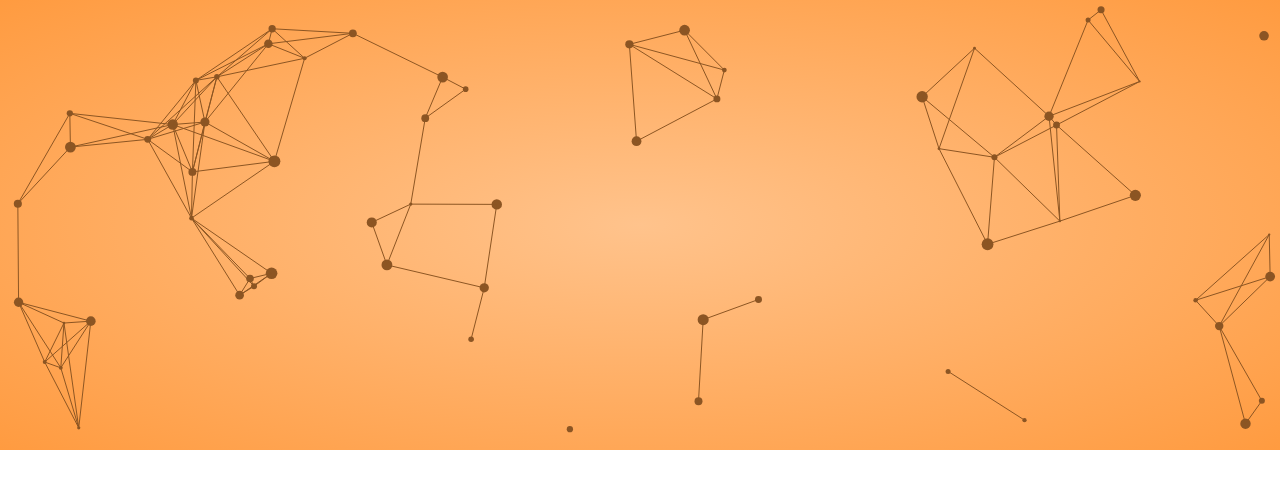
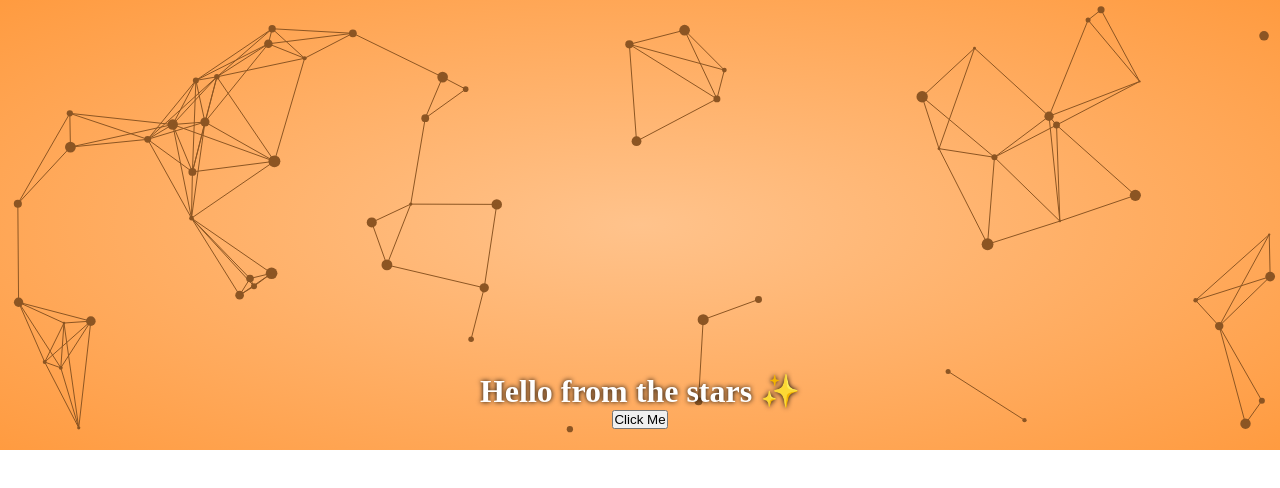
Before and after one commit to Hasansarwer/particles, a plain HTML site: page index.html in a window 1280 px wide. Drawn offline with Linux system fonts and the light colour scheme.

Commit message:
div over canvas is done

```diff
--- a/index.html
+++ b/index.html
@@ -9,6 +9,10 @@
 </head>
 <body>
     <canvas id="canvas1"></canvas>
+    <div class="overlay">
+    <h1>Hello from the stars ✨</h1>
+    <button>Click Me</button>
+  </div>
     <script src="script.js"></script>
 </body>
 </html>
--- a/script.js
+++ b/script.js
@@ -15,8 +15,6 @@ let mouse = {
 canvas.addEventListener("mousemove", (event) => {
   mouse.x = event.x;
   mouse.y = event.y;
-  console.log(mouse.x, mouse.y);
-  console.log(canvas.width, canvas.height);
 });
 
 canvas.addEventListener("mouseleave", () => {
@@ -152,7 +150,7 @@ function connectParticles() {
 window.addEventListener("resize", () => {
     canvas.width = canvas.offsetWidth;
     canvas.height = canvas.offsetHeight;
-    mouse.radius = Math.sqrt((canvas.height / 80) * (canvas.width / 80));
+    mouse.radius = Math.sqrt((canvas.height / 10) * (canvas.width / 10));
     initParticles();
 });
 
--- a/style.css
+++ b/style.css
@@ -11,4 +11,21 @@
     width: 100%;
     height: 450px;
     background: radial-gradient(#ffc38c, #ff9b40);
+    z-index: 0;       /* behind overlay */
 }
+
+.overlay {
+  position: absolute;
+  top: 0;
+  left: 0;
+  width: 100%;
+  height: 100%;
+  z-index: 1;       /* on top of canvas */
+  display: flex;
+  flex-direction: column;
+  justify-content: center;
+  align-items: center;
+  color: white;
+  text-shadow: 0 0 5px #000;
+  pointer-events: none; /* optional: let clicks pass through */
+}
```
